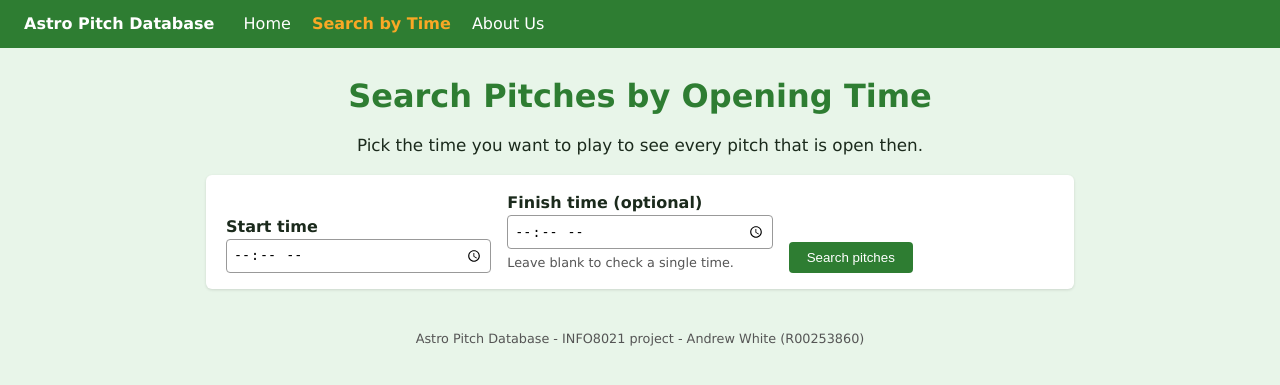
After one commit to Andrewcw04/astro-pitch-database, a Flask app: page /search/opening-time in a window 1280 px wide. The commit adds this page. Shown: the top 385 px of the page. Run offline with Flask 3, Linux system fonts and the light colour scheme; some libraries are stand-ins or nearby versions.

Commit message:
Add feature 1: search pitches by opening time

```diff
--- a/app/routes.py
+++ b/app/routes.py
@@ -1,6 +1,10 @@
-from flask import render_template
+from datetime import datetime
+
+import psycopg
+from flask import flash, render_template, request
 
 from app import app
+from app.db import query
 
 
 @app.route("/")
@@ -12,3 +16,57 @@ def index():
 @app.route("/about")
 def about():
     return render_template("about.html", title="About Us")
+
+
+def parse_time(value):
+    """Return a 'HH:MM' string if value is a valid time, else None."""
+    try:
+        return datetime.strptime(value, "%H:%M").strftime("%H:%M")
+    except (TypeError, ValueError):
+        return None
+
+
+# ---------------------------------------------------------------------
+# Feature 1: search pitches by opening time
+# Shows every pitch that is open at the chosen start time and, if given,
+# still open at the chosen finish time.
+# ---------------------------------------------------------------------
+SEARCH_BY_TIME_SQL = """
+    SELECT p.pitch_id, p.pitch_name, p.pitch_size, p.max_players,
+           to_char(p.opening_time, 'HH24:MI') AS opens,
+           to_char(p.closing_time, 'HH24:MI') AS closes,
+           f.facility_name, f.address,
+           to_char(AVG(r.rating), 'FM9.0') AS avg_rating,
+           COUNT(r.review_id) AS review_count
+    FROM pitch p
+    JOIN facility f ON f.facility_id = p.facility_id
+    LEFT JOIN review r ON r.pitch_id = p.pitch_id
+    WHERE p.opening_time <= %s::time
+      AND p.closing_time >= %s::time
+    GROUP BY p.pitch_id, f.facility_id
+    ORDER BY p.opening_time, f.facility_name, p.pitch_name
+"""
+
+
+@app.route("/search/opening-time")
+def search_by_time():
+    start_raw = request.args.get("start", "").strip()
+    end_raw = request.args.get("end", "").strip()
+    pitches = None  # None = no search yet; [] = searched, nothing found
+
+    if start_raw:
+        start = parse_time(start_raw)
+        end = parse_time(end_raw) if end_raw else None
+        if start is None or (end_raw and end is None):
+            flash("Please enter times in HH:MM format, e.g. 18:30.")
+        elif end and end <= start:
+            flash("The finish time must be after the start time.")
+        else:
+            try:
+                pitches = query(SEARCH_BY_TIME_SQL, (start, end or start))
+            except psycopg.Error:
+                app.logger.exception("search_by_time query failed")
+                flash("Sorry, the pitch database is not available right now.")
+
+    return render_template("search_time.html", title="Search by Opening Time",
+                           pitches=pitches, start=start_raw, end=end_raw)
--- a/app/templates/base.html
+++ b/app/templates/base.html
@@ -9,8 +9,9 @@
 <body>
   <nav>
     <span class="brand">Astro Pitch Database</span>
-    <a href="{{ url_for('index') }}">Home</a>
-    <a href="{{ url_for('about') }}">About Us</a>
+    <a href="{{ url_for('index') }}" class="{{ 'active' if request.endpoint == 'index' }}">Home</a>
+    <a href="{{ url_for('search_by_time') }}" class="{{ 'active' if request.endpoint == 'search_by_time' }}">Search by Time</a>
+    <a href="{{ url_for('about') }}" class="{{ 'active' if request.endpoint == 'about' }}">About Us</a>
   </nav>
   <main>
     {% with messages = get_flashed_messages() %}
--- /dev/null
+++ b/app/templates/search_time.html
@@ -0,0 +1,58 @@
+{% extends "base.html" %}
+{% block content %}
+<h1>Search Pitches by Opening Time</h1>
+<p class="lead">Pick the time you want to play to see every pitch that is open then.</p>
+
+<div class="search-panel">
+  <form method="get" action="{{ url_for('search_by_time') }}">
+    <div class="field">
+      <label for="start">Start time</label>
+      <input type="time" id="start" name="start" value="{{ start }}" required>
+    </div>
+    <div class="field">
+      <label for="end">Finish time (optional)</label>
+      <input type="time" id="end" name="end" value="{{ end }}">
+      <p class="hint">Leave blank to check a single time.</p>
+    </div>
+    <div class="field">
+      <input type="submit" value="Search pitches">
+    </div>
+  </form>
+</div>
+
+{% if pitches is not none %}
+  {% if pitches %}
+    <p class="result-count">
+      {{ pitches|length }} pitch{{ 'es' if pitches|length != 1 }} open
+      {% if end %}from {{ start }} to {{ end }}{% else %}at {{ start }}{% endif %}
+    </p>
+    <div class="table-wrap">
+    <table>
+      <tr>
+        <th>Pitch</th><th>Facility</th><th>Size</th><th>Max players</th>
+        <th>Opens</th><th>Closes</th><th>Rating</th>
+      </tr>
+      {% for p in pitches %}
+      <tr>
+        <td>{{ p.pitch_name }}</td>
+        <td>{{ p.facility_name }}<br><span class="muted">{{ p.address }}</span></td>
+        <td><span class="badge">{{ p.pitch_size }}</span></td>
+        <td>{{ p.max_players }}</td>
+        <td>{{ p.opens }}</td>
+        <td>{{ p.closes }}</td>
+        <td>
+          {% if p.avg_rating %}<span class="rating">&#9733; {{ p.avg_rating }}</span>
+          <span class="muted">({{ p.review_count }})</span>
+          {% else %}<span class="muted">No reviews</span>{% endif %}
+        </td>
+      </tr>
+      {% endfor %}
+    </table>
+    </div>
+  {% else %}
+    <p class="flash">No pitches are open
+      {% if end %}from {{ start }} to {{ end }}{% else %}at {{ start }}{% endif %}.
+      Try an earlier or shorter time slot.</p>
+  {% endif %}
+{% endif %}
+{% endblock %}
```
Also changed, not shown: app/templates/index.html (+7 -1 lines).
